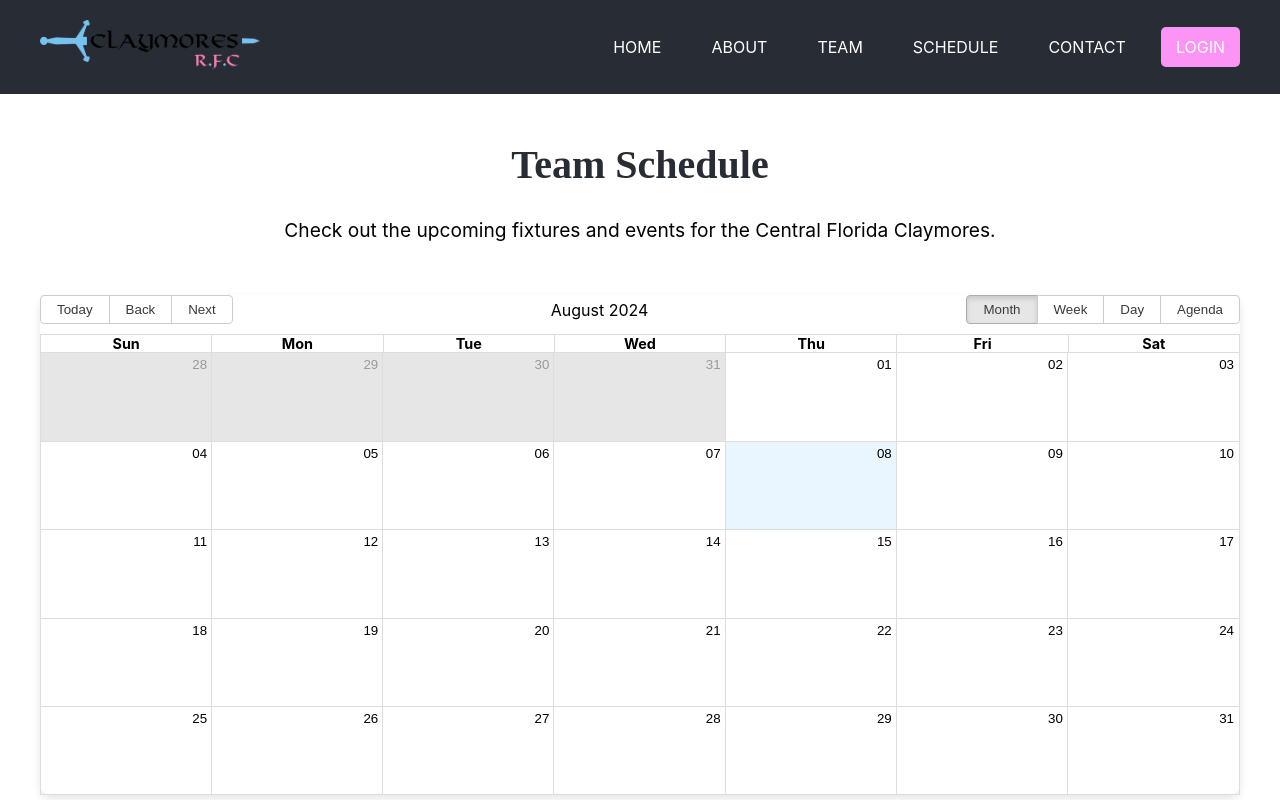
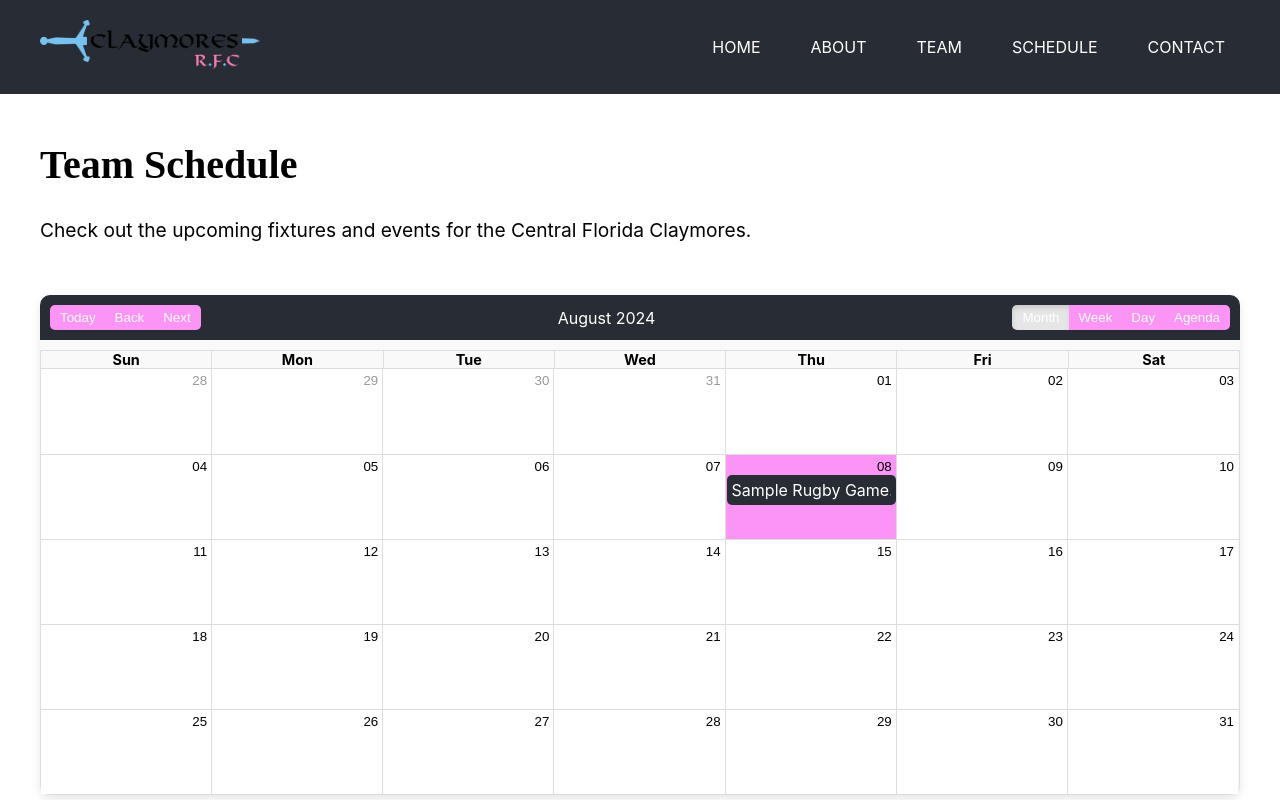
Before and after one commit to CarlosLavayenJr/Claymore-Website, a React (Create React App) app: page /schedule in a window 1280 px wide. Shown: the top 800 px of the page. Built offline with nearby package versions, Linux system fonts and the light colour scheme; a web font is replaced by a local one.

Commit message:
"Removed Login page and its associated CSS, updated About page to remove editable content, removed authentication checks from Schedule and Team pages, and made minor styling changes to Schedule and Team pages."

```diff
--- a/package.json
+++ b/package.json
@@ -9,6 +9,7 @@
     "react-dom": "^18.0.0",
     "react-router-dom": "^6.3.0",
     "react-scripts": "5.0.1",
+    "react-tooltip": "^5.28.0",
     "web-vitals": "^4.2.0"
   },
   "scripts": {
--- a/src/App.css
+++ b/src/App.css
@@ -48,3 +48,14 @@ html, body {
 .footer-links a:hover {
   text-decoration: underline;
 }
+
+@font-face {
+  font-family: 'Viking';
+  src: url('/src/assets/fonts/VIKING-N.TTF') format('truetype');
+  font-weight: normal;
+  font-style: normal;
+}
+
+h1, h2, h3, h4, h5, h6 {
+  font-family: 'Viking', 'Times New Roman', serif;
+}
--- a/src/App.js
+++ b/src/App.js
@@ -8,7 +8,6 @@ import About from './pages/About';
 import Team from './pages/Team';
 import Schedule from './pages/Schedule';
 import Contact from './pages/Contact';
-import Login from './pages/Login';
 import './App.css';
 
 const App = () => {
@@ -33,7 +32,6 @@ const App = () => {
             <Route path="/team" element={<Team isAuthenticated={isAuthenticated} />} />
             <Route path="/schedule" element={<Schedule isAuthenticated={isAuthenticated} />} />
             <Route path="/contact" element={<Contact />} />
-            <Route path="/login" element={<Login onLogin={handleLogin} />} />
           </Routes>
         </div>
         <Footer />
--- a/src/components/Header.css
+++ b/src/components/Header.css
@@ -18,7 +18,7 @@
 }
 
 .nav-logo {
-  height: 50px; /* Adjust the height as needed */
+  height: 50px;
 }
 
 .nav-toggle {
@@ -27,7 +27,11 @@
   color: white;
   font-size: 24px;
   cursor: pointer;
-  display: none;
+  position: absolute;
+  right: 20px; /* Always keep it aligned to the right */
+  top: 20px;
+  z-index: 10;
+  display: none; /* Hide by default */
 }
 
 .nav-list {
@@ -48,38 +52,36 @@
   text-decoration: none;
   padding: 10px 15px;
   position: relative;
+  z-index: 1;
 }
 
-.auth-button { /* Specific style for login and logout buttons */
-  padding: 10px 20px;
-  background-color: #fc94f5; /* Claymore color */
-  border: none;
-  border-radius: 5px;
-  cursor: pointer;
-  color: white;
-  text-decoration: none;
-}
-
-.auth-button:hover {
-  background-color: #e782e1;
-}
-
-/* Media query for smaller screens */
+/* Mobile Menu */
 @media (max-width: 768px) {
   .nav-toggle {
-    display: block;
+    display: block; /* Show only in mobile view */
   }
 
   .nav-list {
     display: none;
     flex-direction: column;
-    gap: 10px;
     width: 100%;
     text-align: center;
     padding-top: 10px;
+    background-color: #282c34;
+    position: absolute;
+    top: 70px; /* Adjust based on the height of your header */
+    left: 0;
+    right: 0;
   }
 
   .nav-list-open {
     display: flex;
   }
 }
+
+/* Hide the nav-list in desktop view if the screen width is larger than 768px */
+@media (min-width: 769px) {
+  .nav-list {
+    display: flex !important;
+  }
+}
--- a/src/components/Header.jsx
+++ b/src/components/Header.jsx
@@ -3,7 +3,7 @@ import { Link } from 'react-router-dom';
 import logo from '../assets/logo.png';
 import './Header.css';
 
-const Header = ({ isAuthenticated, onLogout }) => {
+const Header = () => {
   const [isOpen, setIsOpen] = useState(false);
 
   const toggleNavbar = () => {
@@ -25,11 +25,6 @@ const Header = ({ isAuthenticated, onLogout }) => {
           <li className="nav-item"><Link to="/team" onClick={toggleNavbar}>Team</Link></li>
           <li className="nav-item"><Link to="/schedule" onClick={toggleNavbar}>Schedule</Link></li>
           <li className="nav-item"><Link to="/contact" onClick={toggleNavbar}>Contact</Link></li>
-          {isAuthenticated ? (
-            <li className="nav-item"><button className="auth-button" onClick={onLogout}>Logout</button></li>
-          ) : (
-            <li className="nav-item"><Link to="/login" className="auth-button" onClick={toggleNavbar}>Login</Link></li>
-          )}
         </ul>
       </nav>
     </header>
--- a/src/pages/Home.jsx
+++ b/src/pages/Home.jsx
@@ -1,25 +1,13 @@
-import React, { useState, useEffect } from 'react';
+import React from 'react';
 import { Link } from 'react-router-dom';
-import bg1 from '../assets/bg1.jpg'; // Import images
-import bg2 from '../assets/bg2.jpg';
+import bg1 from '../assets/bg1.jpg'; // Import a static image
 import './Home.css'; // Import the CSS file for styling
 
-const images = [bg1, bg2,];
-
 const Home = () => {
-  const [currentImageIndex, setCurrentImageIndex] = useState(0);
-
-  useEffect(() => {
-    const interval = setInterval(() => {
-      setCurrentImageIndex((prevIndex) => (prevIndex + 1) % images.length);
-    }, 5000); // Change image every 5 seconds
-    return () => clearInterval(interval);
-  }, []);
-
   return (
     <div
       className="home-container"
-      style={{ backgroundImage: `url(${images[currentImageIndex]})` }}
+      style={{ backgroundImage: `url(${bg1})` }} // Use a static image
     >
       <div className="text-box">
         <h1>Claymores Rugby</h1>
--- a/src/pages/Login.css
+++ /dev/null
@@ -1,35 +0,0 @@
-.login-container {
-    max-width: 400px;
-    margin: 100px auto;
-    padding: 20px;
-    background-color: #f2f2f2;
-    border-radius: 8px;
-    box-shadow: 0 4px 8px rgba(0, 0, 0, 0.1);
-  }
-
-  .login-container h2 {
-    margin-bottom: 20px;
-    color: #333;
-  }
-
-  .login-container input {
-    width: 100%;
-    padding: 10px;
-    margin-bottom: 10px;
-    border-radius: 4px;
-    border: 1px solid #ccc;
-  }
-
-  .login-container button {
-    width: 100%;
-    padding: 10px;
-    background-color: #282c34;
-    color: white;
-    border: none;
-    border-radius: 4px;
-    cursor: pointer;
-  }
-
-  .login-container button:hover {
-    background-color: #444;
-  }
--- a/src/pages/Login.jsx
+++ /dev/null
@@ -1,47 +0,0 @@
-// src/pages/Login.js
-import React, { useState } from 'react';
-import './Login.css';
-
-const Login = ({ onLogin }) => {
-  const [username, setUsername] = useState('');
-  const [password, setPassword] = useState('');
-
-  const handleLogin = (e) => {
-    e.preventDefault();
-    // Replace with actual authentication logic
-    if (username === 'Claymore' && password === 'Jordi7') {
-      onLogin(true);
-    } else {
-      alert('Invalid credentials');
-    }
-  };
-
-  return (
-    <div className="login-container">
-      <form onSubmit={handleLogin} className="login-form">
-        <h2>Admin Login</h2>
-        <div className="input-group">
-          <input
-            type="text"
-            placeholder="Username"
-            value={username}
-            onChange={(e) => setUsername(e.target.value)}
-            className="login-input"
-          />
-        </div>
-        <div className="input-group">
-          <input
-            type="password"
-            placeholder="Password"
-            value={password}
-            onChange={(e) => setPassword(e.target.value)}
-            className="login-input"
-          />
-        </div>
-        <button type="submit" className="login-button">Login</button>
-      </form>
-    </div>
-  );
-};
-
-export default Login;
--- a/src/pages/Schedule.css
+++ b/src/pages/Schedule.css
@@ -1,24 +1,64 @@
-/* src/pages/Schedule.css */
+/* Schedule.css */
+.schedule-container {
+  max-width: 1200px; /* Limit the width of the calendar */
+  margin: 0 auto; /* Center the calendar horizontally */
+  padding: 20px; /* Add some padding around the calendar */
+}
 
-.schedule-container {
-    max-width: 1200px;
-    margin: 0 auto;
-    padding: 20px;
-    text-align: center;
-  }
+.rbc-calendar {
+  background-color: #f9f9f9;
+  border-radius: 10px;
+  box-shadow: 0px 4px 10px rgba(0, 0, 0, 0.1);
+  max-width: 100%; /* Make sure the calendar doesn't exceed the container's width */
+  margin: 0 auto;
+}
 
-  .schedule-container h1 {
-    font-size: 2.5em;
-    color: #282c34;
-  }
+.rbc-toolbar {
+  background-color: #282c34;
+  color: white;
+  padding: 10px;
+  border-radius: 10px 10px 0 0;
+}
 
-  .schedule-container p {
-    font-size: 1.2em;
-    margin-bottom: 20px;
+.rbc-toolbar button {
+  background-color: #fc94f5;
+  color: white;
+  border: none;
+  padding: 5px 10px;
+  border-radius: 5px;
+  cursor: pointer;
+}
+
+.rbc-toolbar button:hover {
+  background-color: #e784d0;
+}
+
+.rbc-month-view {
+  border-radius: 0 0 10px 10px;
+}
+
+.rbc-day-bg {
+  background-color: #fff;
+}
+
+.rbc-today {
+  background-color: #fc94f5 !important;
+}
+
+.rbc-event {
+  background-color: #282c34 !important;
+  color: white !important;
+  border-radius: 5px;
+  padding: 5px;
+}
+
+/* Add media queries to ensure it adjusts for smaller screen sizes */
+@media (max-width: 768px) {
+  .schedule-container {
+    padding: 10px;
   }
 
   .rbc-calendar {
-    background-color: white;
-    border-radius: 10px;
-    box-shadow: 0 4px 8px rgba(0, 0, 0, 0.1);
+    width: 100%; /* Ensure the calendar doesn't stretch on mobile */
   }
+}
--- a/src/pages/Schedule.jsx
+++ b/src/pages/Schedule.jsx
@@ -1,24 +1,42 @@
 import React, { useState } from 'react';
 import { Calendar, momentLocalizer } from 'react-big-calendar';
 import moment from 'moment';
+import { Tooltip } from 'react-tooltip'; // Import Tooltip
 import 'react-big-calendar/lib/css/react-big-calendar.css';
+import 'react-tooltip/dist/react-tooltip.css'; // Import tooltip CSS
 import './Schedule.css';
 
 const localizer = momentLocalizer(moment);
 
-const Schedule = ({ isAuthenticated }) => {
-  const [events, setEvents] = useState([]);
+const Schedule = () => {
+  const [events, setEvents] = useState([
+    { title: 'Sample Rugby Game with a Long Description', start: new Date(), end: new Date() }
+  ]);
 
+  // Function to add new events (fixtures)
   const handleSelectSlot = ({ start, end }) => {
-    if (isAuthenticated) {
-      const title = window.prompt('New Fixture Name');
-      if (title) {
-        setEvents([...events, { start, end, title }]);
-      }
-    } else {
-      alert('You must be logged in to add fixtures.');
+    const title = window.prompt('New Fixture Name');
+    if (title) {
+      setEvents([...events, { title, start, end }]);
     }
   };
+
+  // Function to delete an event when clicked
+  const handleSelectEvent = (eventToDelete) => {
+    const confirmDelete = window.confirm(`Are you sure you want to delete "${eventToDelete.title}"?`);
+    if (confirmDelete) {
+      setEvents(events.filter(event => event !== eventToDelete));
+    }
+  };
+
+  const EventComponent = ({ event }) => (
+    <div>
+      <span data-tooltip-id="event-tooltip" data-tooltip-content={event.title}>
+        {event.title.length > 20 ? `${event.title.substring(0, 17)}...` : event.title}
+      </span>
+      <Tooltip id="event-tooltip" place="top" effect="solid" />
+    </div>
+  );
 
   return (
     <div className="schedule-container">
@@ -29,9 +47,13 @@ const Schedule = ({ isAuthenticated }) => {
         events={events}
         startAccessor="start"
         endAccessor="end"
-        selectable={isAuthenticated}
-        onSelectSlot={handleSelectSlot}
+        selectable
+        onSelectSlot={handleSelectSlot} // Allow date editing by selecting slots
+        onSelectEvent={handleSelectEvent} // Handle event deletion
         style={{ height: 500, margin: '50px 0' }}
+        components={{
+          event: EventComponent, // Use the custom event component
+        }}
       />
     </div>
   );
```
Also changed, not shown: src/pages/About.jsx (+27 -63 lines), src/pages/Team.jsx (+3 -50 lines), src/assets/fonts/VIKING-N.TTF (added), 1 other file (tests, documents, lock files or other folders).
